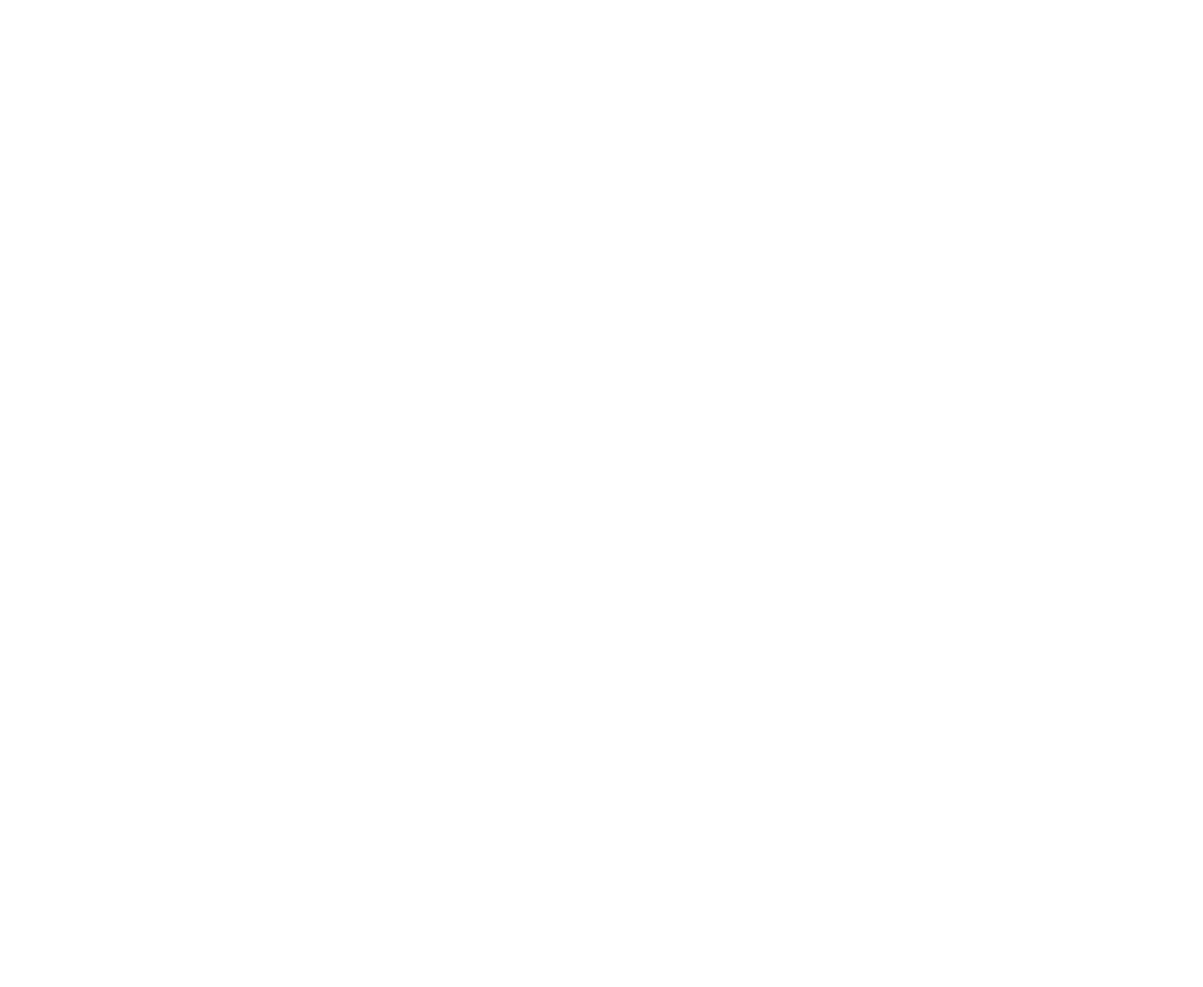
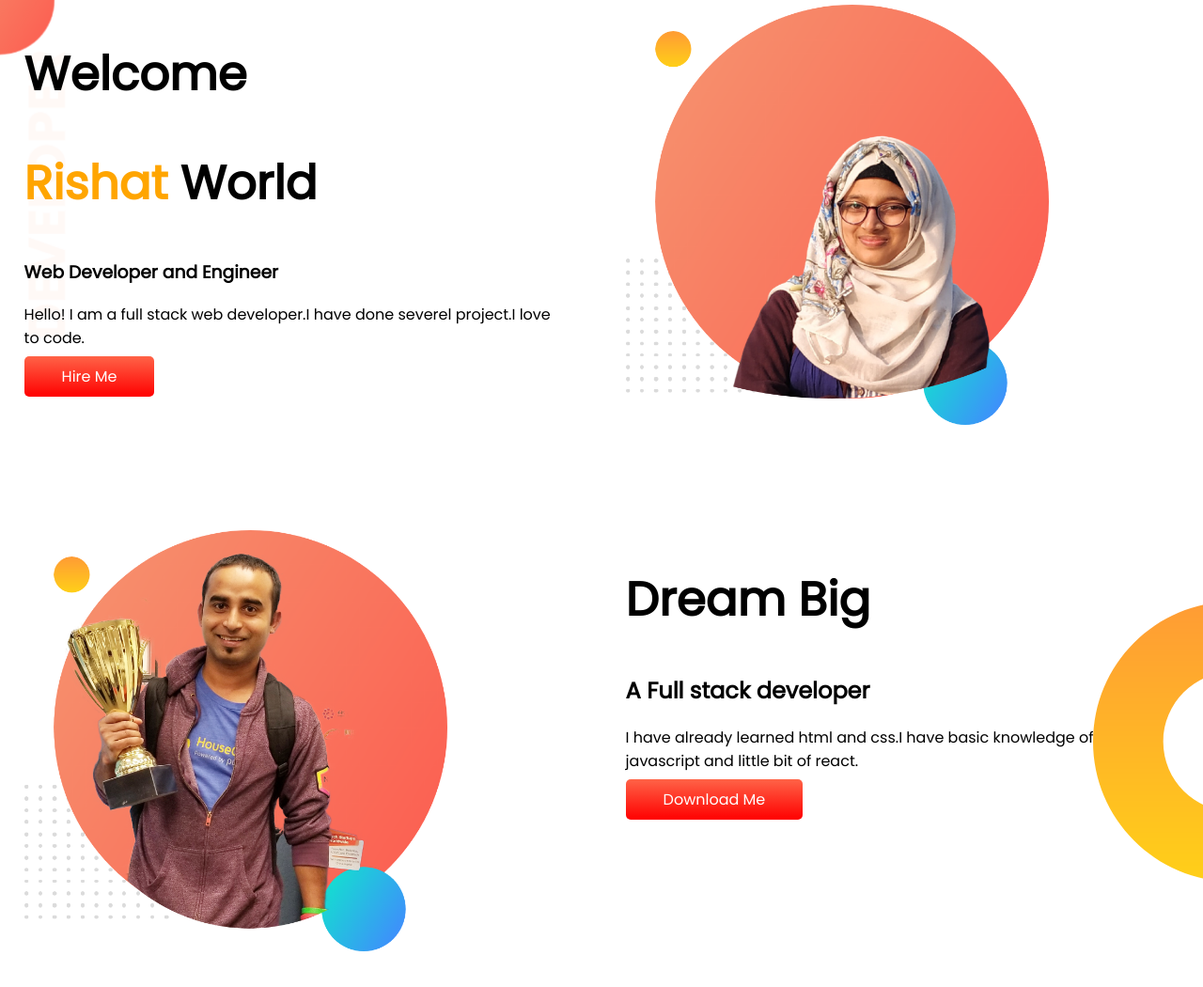
Before and after one commit to Rishat05/developer-portfolio, a plain HTML site: page index.html in a window 1280 px wide. Shown: the whole page at 94% size. Before the commit the page ends 800 px from the top, so only its background shows below. Drawn offline with Linux system fonts and the light colour scheme.

Commit message:
added top banner and dream

```diff
--- a/index.html
+++ b/index.html
@@ -1,13 +1,44 @@
 <!DOCTYPE html>
 <html lang="en">
+
 <head>
     <meta charset="UTF-8">
     <meta http-equiv="X-UA-Compatible" content="IE=edge">
     <meta name="viewport" content="width=device-width, initial-scale=1.0">
     <title>developer portfolio</title>
+    <link rel="preconnect" href="https://fonts.googleapis.com">
+    <link rel="preconnect" href="https://fonts.gstatic.com" crossorigin>
+    <link href="https://fonts.googleapis.com/css2?family=Poppins&display=swap" rel="stylesheet">
     <link rel="stylesheet" href="style.css">
 </head>
+
 <body>
 
+    <section class="top-head">
+        <div class="half-width">
+            <h1>Welcome</h1>
+            <h1><span class="span-color">Rishat</span> World</h1>
+            <h3>Web Developer and Engineer</h3>
+            <p>Hello! I am a full stack web developer.I have done severel project.I love to code.</p>
+            <a class="link-button" href="www.facebook.com" target="_blank">Hire Me</a>
+        </div>
+        <div class="half-width">
+            <img src="images/my-bg.png" alt="bg pic">
+        </div>
+
+    </section>
+    <section class="dream-bg">
+        <div class="half-width">
+            <img src="images/jhankar.png" alt="">
+        </div>
+        <div class="half-width">
+            <h1>Dream Big</h1>
+            <h2>A Full stack developer</h2>
+            <p>I have already learned html and css.I have basic knowledge of javascript and little bit of react.</p>
+            <a class="link-button" target="_blank" href="https:/facebook.com">Download Me</a>
+        </div>
+    </section>
+
 </body>
+
 </html>
--- a/style.css
+++ b/style.css
@@ -0,0 +1,42 @@
+body{
+    font-family: 'Poppins', sans-serif;
+    margin: 0;
+}
+h1{
+    font-size: 50px;
+}
+.span-color{
+    color:orange;
+}
+section{
+    display: flex;
+    margin-bottom: 100px;
+}
+.half-width{
+    width: 50%;
+    padding-left:2%;
+    padding-right: 4%;
+
+}
+.half-width img{
+    width: 80%;
+    padding-top: 5px;
+}
+.link-button{
+    background-image: linear-gradient(tomato,red);
+    color:white;
+    text-decoration: none;
+    border-radius: 5px;
+    padding:10px 40px;
+    font-weight: 700px;
+}
+.top-head{
+    background-image: url(images/top-banner.png);
+    background-repeat: no-repeat;
+
+}
+.dream-bg{
+    background-image: url(images/dream-bg.png);
+    background-repeat: no-repeat;
+    background-position: right;
+}
```
Also changed, not shown: images/dream-bg.png (added), images/exp-bg.png (added), images/jhankar.png (added), images/jhankar2.png (added), images/my-bg.png (added), images/my-bg2.png (added), images/top-banner.png (added), 7 other files.
